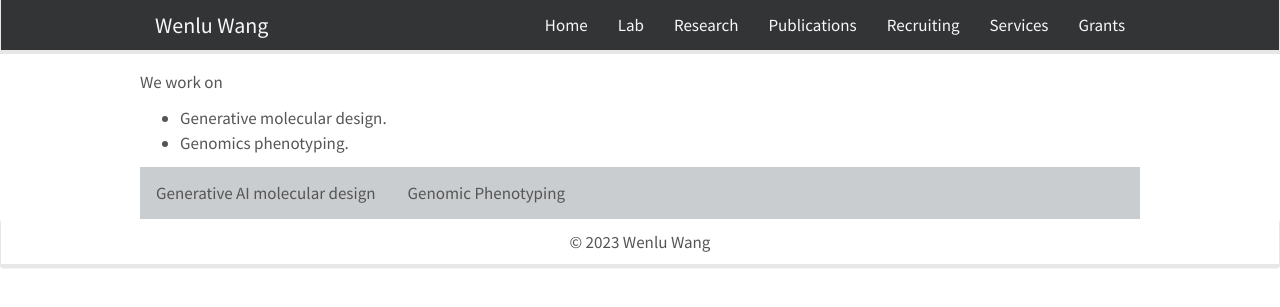
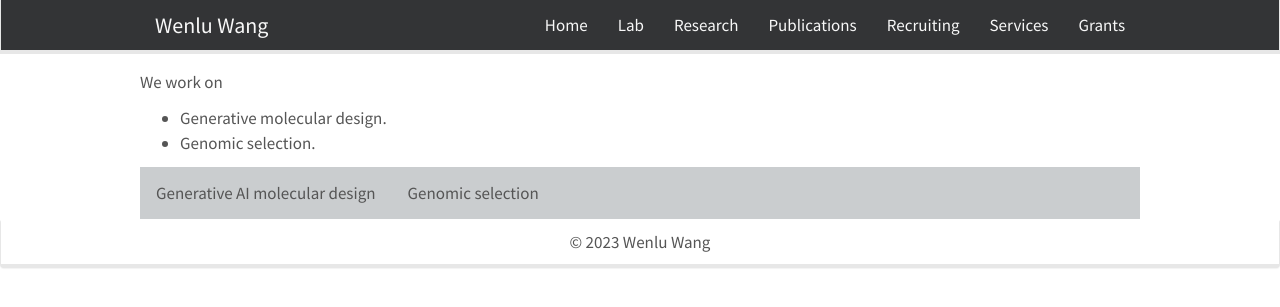
Before and after one commit to WENLU-W/WENLU-W.github.io, a Jekyll site: the page built from docs/_posts/2022-02-01-sequential.md, in a window 1280 px wide. Shown: the top 307 px of the page. Built offline with Jekyll 4.4.1, drawn with Linux system fonts in a browser that asks for light colours; nearby versions of some CDN libraries.

Commit message:
Update 2022-02-01-sequential.md

```diff
--- a/docs/_posts/2022-02-01-sequential.md
+++ b/docs/_posts/2022-02-01-sequential.md
@@ -8,7 +8,7 @@ categories: Project
 We work on <br>
 
 - Generative molecular design.
-- Genomics phenotyping.
+- Genomic selection.
 
 
 <style>
@@ -66,7 +66,7 @@ We work on <br>
         Generative AI molecular design
 </button>
 <button class="tablinks" onclick="show(event, 'biology')">
-        Genomic Phenotyping
+        Genomic selection
 </button>
 
 </div>
```
